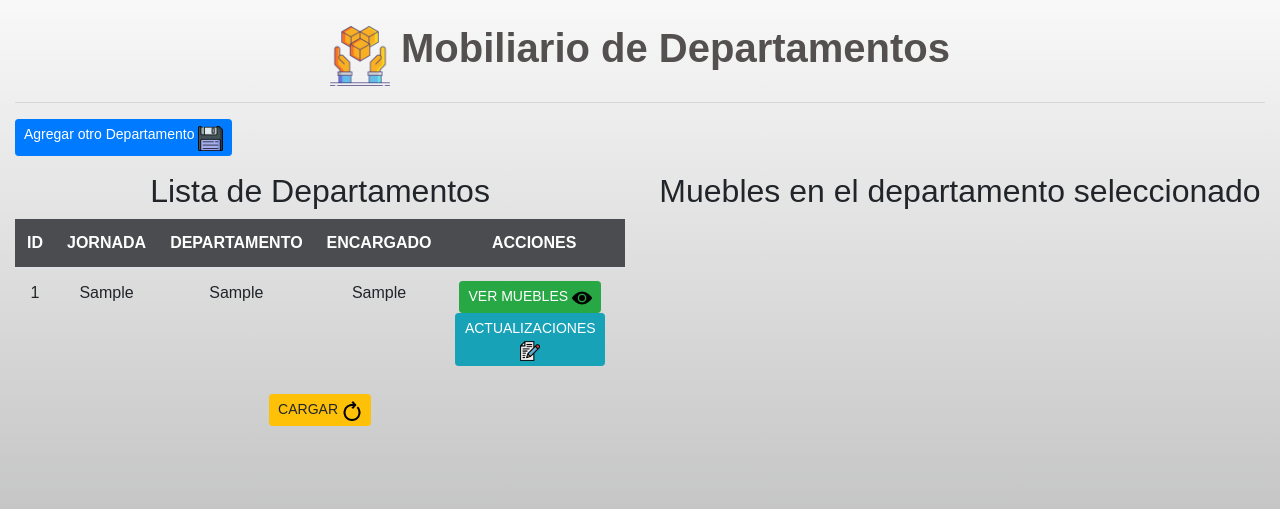
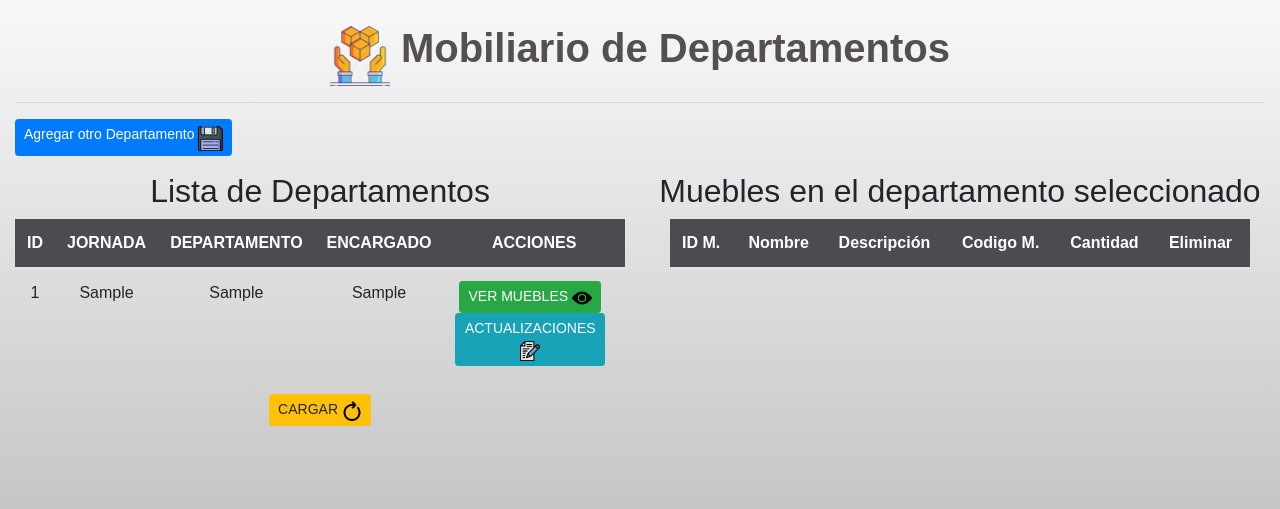
Before and after one commit to franxxdmsk132/Inventario_UEZEP, a Spring Boot app: page /depmub/lista in a window 1280 px wide. Shown: the part 67-576 px from the top of the page. Run offline with Spring Boot 4, Linux system fonts and the light colour scheme; the visitor is signed in with stand-in values (Sample User, id 1); tables that the repository leaves empty hold one stand-in row (values such as "Sample post"); lists and menus that the app fills with data are empty; some of the project's set-up classes (security, data sources, template engines, error pages and the like) are left out, and stand-ins take their place; some libraries are stand-ins or nearby versions.

Commit message:
listado de muebles, aulas y aulas muebles , funcion de elminar en muebles y aulas regresa la cantidad si estaba con asignacion corregir faltaas de ortografia en el aula y en muebles , esta de limpiar el codigo porque hay algunos que nose usan xd

```diff
--- a/src/main/resources/templates/departamentos-muebles/detalles-departamentos-muebles.html
+++ b/src/main/resources/templates/departamentos-muebles/detalles-departamentos-muebles.html
@@ -104,7 +104,6 @@
         </tr>
         </thead>
         <tbody>
-        <!-- Iterar sobre la lista de AulasMuebles -->
         <tr th:each="depamueb : ${depamueb}">
             <td th:text="${depamueb.muebles.id_mueble}"></td>
             <td th:text="${depamueb.muebles.nombre_mueble}"></td>
@@ -133,8 +132,6 @@
 
 
         </tr>
-
-        </tbody>
     </table>
 </div>
 
--- a/src/main/resources/templates/departamentos-muebles/lista-departamentos-muebles.html
+++ b/src/main/resources/templates/departamentos-muebles/lista-departamentos-muebles.html
@@ -88,7 +88,8 @@
             <ul class="navbar-nav">
                 <li class="nav-item active">
                     <a class="nav-link" href="/">
-                        <img th:src="@{/images/home.png}" class="d-inline-block align-text-center" width="35" height="35" alt="icon"> Home
+                        <img th:src="@{/images/home.png}" class="d-inline-block align-text-center" width="35"
+                             height="35" alt="icon"> Home
                     </a>
                 </li>
             </ul>
@@ -102,7 +103,8 @@
             <ul class="navbar-nav">
                 <li class="nav-item active">
                     <a class="nav-link" href="/logout">
-                        <img th:src="@{/images/cerrar-sesion.png}" class="d-inline-block align-text-center" width="35" height="35" alt="icon"> Cerrar Sesión
+                        <img th:src="@{/images/cerrar-sesion.png}" class="d-inline-block align-text-center" width="35"
+                             height="35" alt="icon"> Cerrar Sesión
                     </a>
                 </li>
             </ul>
@@ -113,11 +115,14 @@
 <br>
 <div class="container-fluid text-center">
     <h1 style="font-weight: bold; color: #545050;">
-        <img th:src="@{/images/objetos.png}" class="d-inline-block align-text-top" width="60" height="60" alt="icon"> Mobiliario de Departamentos
+        <img th:src="@{/images/objetos.png}" class="d-inline-block align-text-top" width="60" height="60" alt="icon">
+        Mobiliario de Departamentos
     </h1>
     <hr>
     <div class="d-flex justify-content-between mb-3">
-        <a th:href="@{/depmub/nuevoMuebleDepartamento}" class="btn btn-primary btn-sm">Agregar otro Departamento <img th:src="@{/images/disquete.png}" class="d-inline-block align-text-top" width="25" height="25" alt="icon"></a>
+        <a th:href="@{/depmub/nuevoMuebleDepartamento}" class="btn btn-primary btn-sm">Agregar otro Departamento <img
+                th:src="@{/images/disquete.png}" class="d-inline-block align-text-top" width="25" height="25"
+                alt="icon"></a>
     </div>
 
     <div class="row">
@@ -140,11 +145,16 @@
                     <td th:text="${departamentosMuebles.departamentos.tipo_departamento}" class="text-center"></td>
                     <td th:text="${departamentosMuebles.departamentos.encargado_departamento}" class="text-center"></td>
                     <td class="text-center">
-                        <a th:href="@{/depmub/masDetalles(id_departamento=${departamentosMuebles.departamentos.id_departamento})}" onclick="cargarDetalles(event)" class="btn btn-success btn-sm mr-2" title="Ver más detalles">VER MUEBLES
-                            <img th:src="@{/images/ver.png}" class="d-inline-block align-text-top" width="20" height="20" alt="icon">
+                        <a th:href="@{/depmub/masDetalles(id_departamento=${departamentosMuebles.departamentos.id_departamento})}"
+                           onclick="cargarDetalles(event)" class="btn btn-success btn-sm mr-2" title="Ver más detalles">VER
+                            MUEBLES
+                            <img th:src="@{/images/ver.png}" class="d-inline-block align-text-top" width="20"
+                                 height="20" alt="icon">
                         </a>
-                        <a th:href="@{/depmub/cambiarMueblesDepartamentos(id_departamento=${departamentosMuebles.departamentos.id_departamento})}" class="btn btn-info btn-sm mr-2" title="Actualizar Informacion"> ACTUALIZACIONES
-                            <img th:src="@{/images/editar.png}" class="d-inline-block align-text-top" width="20" height="20" alt="icon">
+                        <a th:href="@{/depmub/cambiarMueblesDepartamentos(id_departamento=${departamentosMuebles.departamentos.id_departamento})}"
+                           class="btn btn-info btn-sm mr-2" title="Actualizar Informacion"> ACTUALIZACIONES
+                            <img th:src="@{/images/editar.png}" class="d-inline-block align-text-top" width="20"
+                                 height="20" alt="icon">
                         </a>
                     </td>
                 </tr>
@@ -153,11 +163,31 @@
             <div th:if="${#lists.isEmpty(departamentosmuebles)}" class="alert alert-info" role="alert">
                 No hay registros.
             </div>
-            <a th:href="@{/depmub/lista}" class="btn btn-warning btn-sm mb-3">CARGAR <img th:src="@{/images/recargar.png}" class="d-inline-block align-text-top" width="20" height="20" alt="icon"></a>
+            <a th:href="@{/depmub/lista}" class="btn btn-warning btn-sm mb-3">CARGAR <img
+                    th:src="@{/images/recargar.png}" class="d-inline-block align-text-top" width="20" height="20"
+                    alt="icon"></a>
         </div>
         <div class="col">
             <h2>Muebles en el departamento seleccionado</h2>
+            <div class="container" align="left" >
+            <table class="table" id="tablaTemporal">
+                <thead class="thead-darkGray">
+                <tr>
+                    <th>ID M.</th>
+                    <th>Nombre</th>
+                    <th>Descripción</th>
+                    <th>Codigo M.</th> <!-- Agregamos el encabezado para el ID del aula -->
+                    <th>Cantidad</th>
+                    <th id="cEliminar">Eliminar</th>
+
+                    <!-- Agrega más encabezados de columnas según sea necesario -->
+                </tr>
+                </thead>
+            </table>
+            </div>
             <div id="detallesDepaContainer"></div>
+
+
         </div>
     </div>
 
@@ -175,8 +205,10 @@
 
         // Realiza una solicitud AJAX para cargar los detalles del aula
         var xhttp = new XMLHttpRequest();
-        xhttp.onreadystatechange = function() {
+        xhttp.onreadystatechange = function () {
             if (this.readyState == 4 && this.status == 200) {
+                // Oculta la tabla temporal
+                document.getElementById("tablaTemporal").style.display = "none";
                 // Actualiza el contenido de detalles del aula con la respuesta
                 document.getElementById("detallesDepaContainer").innerHTML = this.responseText;
             }
```
